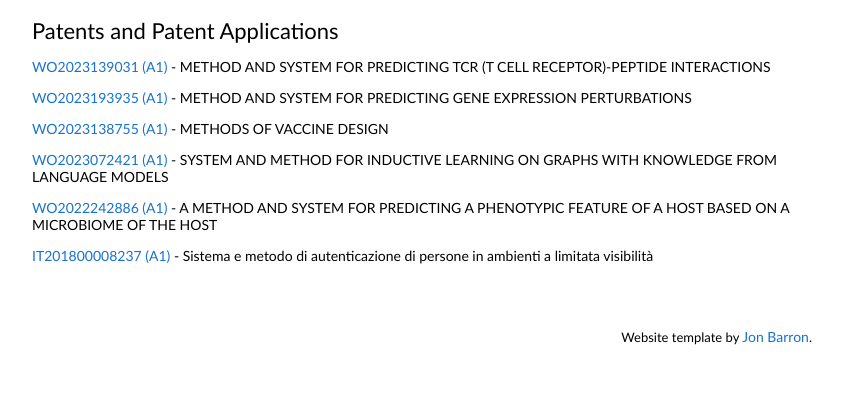
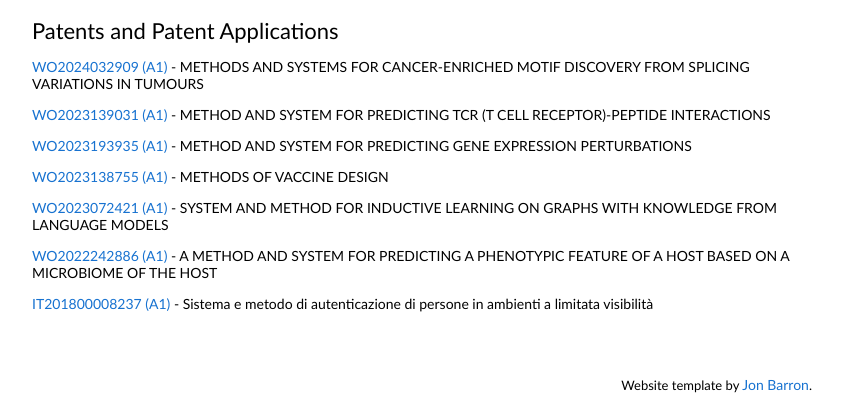
Before and after one commit to flpgrz/flpgrz.github.io, a plain HTML site: page index.html in a window 1280 px wide. Shown: the part 2620-3034 px from the top of the page, without its empty margins (228-1071 px from the left). Before the commit the page ends 2986 px from the top, so only its background shows below. Drawn offline with Linux system fonts and the light colour scheme.

Commit message:
Update index.html

```diff
--- a/index.html
+++ b/index.html
@@ -378,6 +378,9 @@
             <tr>
             <td style="padding:20px;width:100%;vertical-align:middle">
               <heading>Patents and Patent Applications</heading>
+		<p> <a href="https://worldwide.espacenet.com/publicationDetails/biblio?II=1&ND=3&adjacent=true&locale=en_EP&FT=D&date=20240215&CC=WO&NR=2024032909A1&KC=A1" target="_blank">WO2024032909 (A1)</a> - METHODS AND SYSTEMS FOR CANCER-ENRICHED MOTIF DISCOVERY FROM SPLICING VARIATIONS IN TUMOURS
+        	 </p>
+
 		<p> <a href="https://worldwide.espacenet.com/publicationDetails/biblio?II=0&ND=3&adjacent=true&locale=en_EP&FT=D&date=20230727&CC=WO&NR=2023139031A1&KC=A1" target="_blank">WO2023139031 (A1)</a> - METHOD AND SYSTEM FOR PREDICTING TCR (T CELL RECEPTOR)-PEPTIDE INTERACTIONS
         	 </p>
 
```
